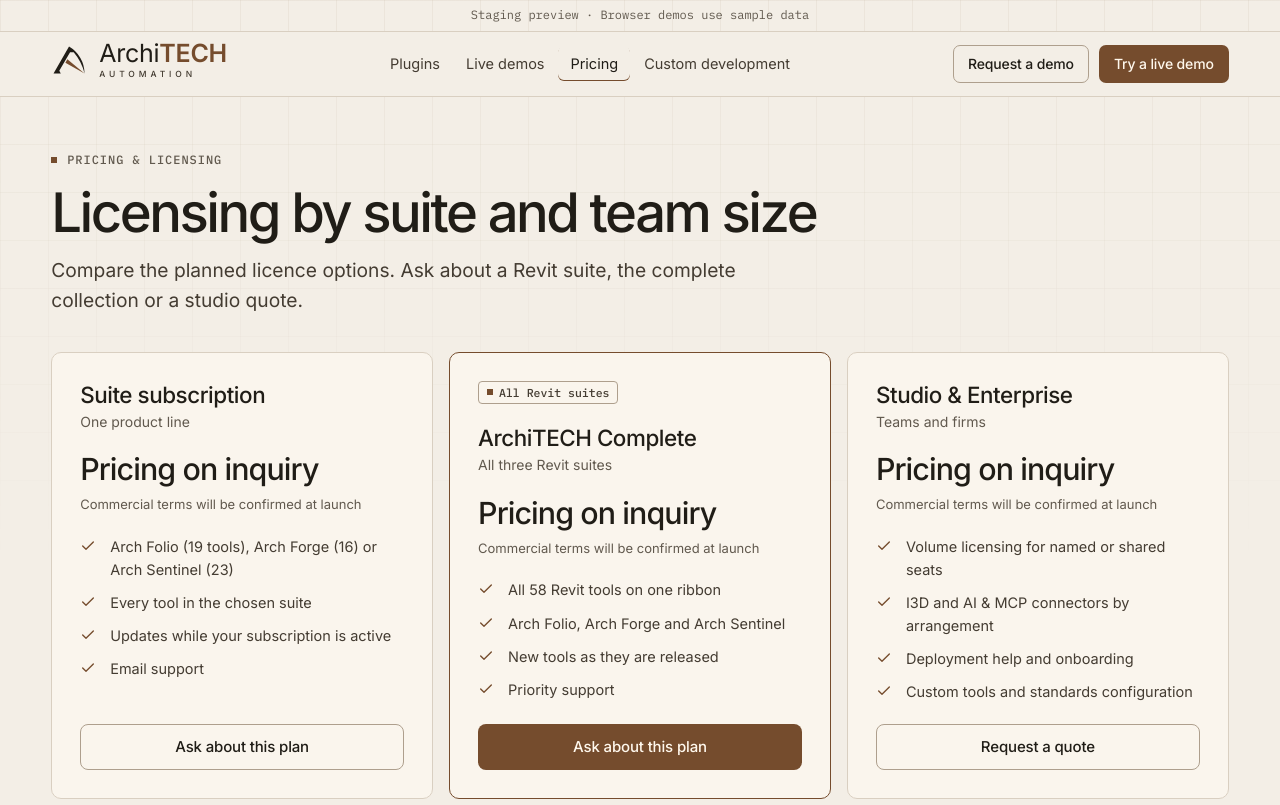
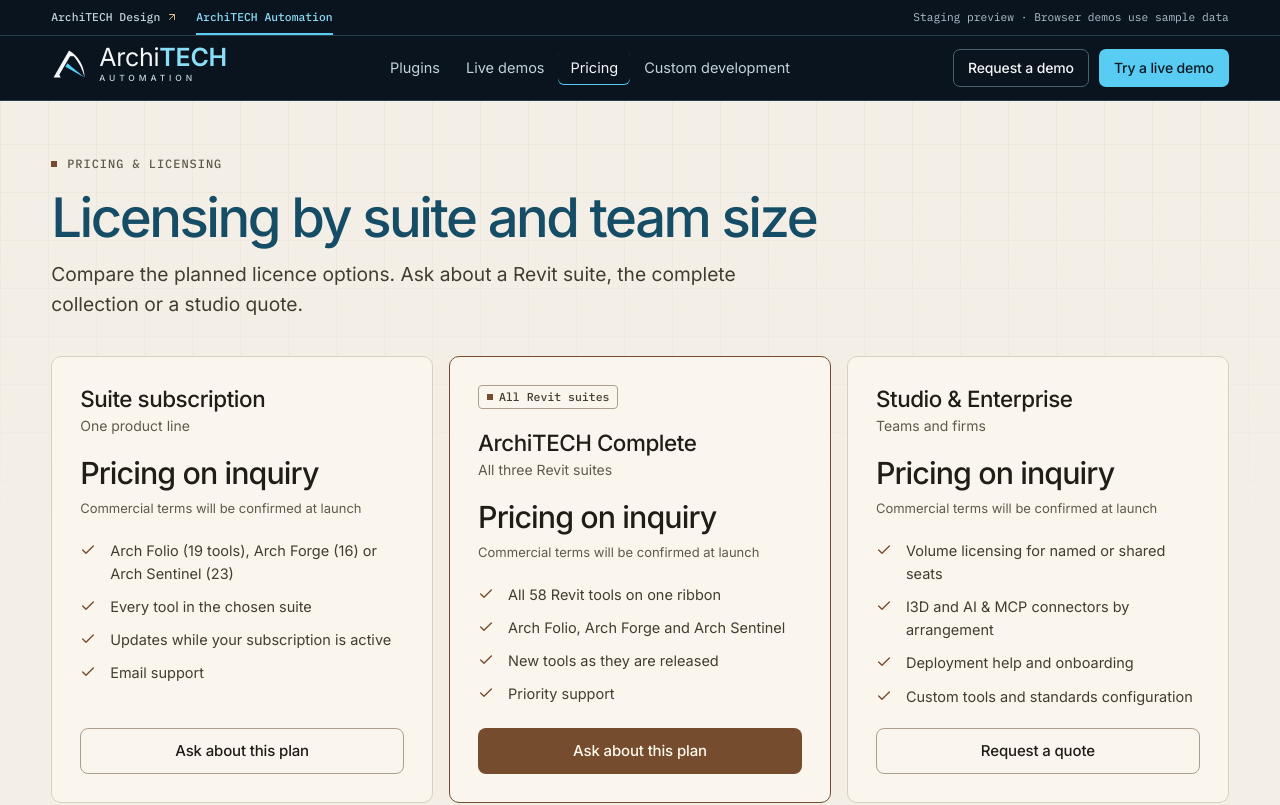
Before and after one commit to architech97/architech-plugins, a React (Vite) app: page /pricing in a window 1280 px wide. Shown: the top 805 px of the page. Built offline with nearby package versions, Linux system fonts and the light colour scheme.

Commit message:
Distinguish ArchiTECH divisions in the Automation masthead

```diff
--- a/index.html
+++ b/index.html
@@ -5,7 +5,7 @@
     <meta name="viewport" content="width=device-width, initial-scale=1.0" />
     <title>ArchiTECH Automation · BIM plugins for Revit, Rhino and AI workflows</title>
     <meta name="description" content="ArchiTECH Automation: 60+ BIM productivity plugins for Revit and AI-assisted design workflows. Try interactive dialog demos before you buy." />
-    <meta name="theme-color" content="#f3eee6" />
+    <meta name="theme-color" content="#09141e" />
     <meta name="robots" content="noindex, nofollow" />
     <link rel="icon" type="image/svg+xml" href="%BASE_URL%favicon.svg" />
     <link rel="preconnect" href="https://fonts.googleapis.com" />
--- a/src/components/Layout.tsx
+++ b/src/components/Layout.tsx
@@ -1,6 +1,6 @@
 import { useEffect, useRef, useState, type ReactNode } from 'react'
 import { Link, NavLink, Outlet, useLocation } from 'react-router-dom'
-import { Menu, X } from 'lucide-react'
+import { ArrowUpRight, Menu, X } from 'lucide-react'
 import { Logo } from './Brand'
 import { CONTACT } from '../data/contact'
 
@@ -40,7 +40,15 @@ export function Layout() {
     <>
       <div className="bg-grid" aria-hidden="true" />
       <a className="skip-link" href="#main">Skip to content</a>
-      <div className="staging-strip">Staging preview · Browser demos use sample data</div>
+      <div className="division-bar">
+        <div className="wrap division-bar-inner">
+          <nav className="division-nav" aria-label="ArchiTECH divisions">
+            <a href={CONTACT.designSite}>ArchiTECH Design <ArrowUpRight size={12} aria-hidden="true" /></a>
+            <Link to="/" aria-current="true">ArchiTECH Automation</Link>
+          </nav>
+          <p className="division-note">Staging preview · Browser demos use sample data</p>
+        </div>
+      </div>
       <header className="site-header">
         <div className="wrap bar">
           <Link to="/" aria-label="ArchiTECH Automation home"><Logo /></Link>
--- a/src/styles/site.css
+++ b/src/styles/site.css
@@ -105,7 +105,6 @@ p { margin: 0; text-wrap: pretty; }
 .nav a.active { color: var(--text); }
 .nav-cta { display: flex; align-items: center; gap: 10px; }
 .menu-btn { display: none; background: none; border: 1px solid var(--line-strong); border-radius: 7px; width: 42px; height: 42px; align-items: center; justify-content: center; cursor: pointer; }
-.staging-strip { border-bottom: 1px solid var(--line); font: 400 12px/1.4 var(--font-mono); color: var(--muted); text-align: center; padding: 7px var(--pad); }
 @media (max-width: 960px) {
   .nav, .nav-cta .btn-ghost { display: none; }
   .menu-btn { display: inline-flex; }
@@ -445,3 +444,41 @@ p { margin: 0; text-wrap: pretty; }
 .skip-link { position: fixed; z-index: 60; left: 10px; top: 10px; transform: translateY(-160%); color: var(--bg); background: var(--text); padding: 9px 12px; border-radius: 3px; font-weight: 600; }
 .skip-link:focus { transform: none; color: var(--bg); }
 .site-header .nav a[aria-current="page"] { box-shadow: inset 0 -1px var(--signal); }
+
+/* ArchiTECH divisions share the public canvas. The masthead identifies Automation. */
+:root {
+  --automation-navy: #09141e;
+  --automation-cyan: #58ccf3;
+  --automation-heading: #164d66;
+  --design-brass: #dfb882;
+}
+main h1 { color: var(--automation-heading); }
+.division-bar, .site-header {
+  --bg: var(--automation-navy);
+  --panel: #13232e;
+  --line: #293e4c;
+  --line-strong: #49616d;
+  --text: #f5f6f7;
+  --text-2: #c4d1d9;
+  --muted: #b3c2ce;
+  --signal: var(--automation-cyan);
+  --cyan: var(--automation-cyan);
+  --cyan-2: #8adef8;
+  --ink-on-accent: #081721;
+  color: var(--text);
+  color-scheme: dark;
+  background-color: var(--bg);
+}
+.division-bar { border-bottom: 1px solid var(--line); }
+.division-bar-inner { display: flex; align-items: center; justify-content: space-between; gap: 8px 20px; }
+.division-nav { display: flex; flex-wrap: wrap; align-items: stretch; gap: 2px 18px; }
+.division-nav > a { display: inline-flex; align-items: center; gap: 6px; min-height: 35px; border-bottom: 2px solid transparent; color: var(--text-2); font: 500 .71rem/1.35 var(--font-mono); }
+.division-nav > a:first-child svg { color: var(--design-brass); }
+.division-nav > a:first-child:hover, .division-nav > a:first-child:focus-visible { color: var(--design-brass); }
+.division-nav > a[aria-current="true"] { color: var(--cyan-2); border-bottom-color: var(--signal); }
+.division-note { color: var(--muted); font: 400 .7rem/1.4 var(--font-mono); text-align: right; }
+.site-header { border-bottom-color: var(--line); backdrop-filter: none; }
+@media (max-width: 535px) {
+  .division-note { display: none; }
+  .division-nav { column-gap: 13px; }
+}
```
Also changed, not shown: public/favicon.svg.
